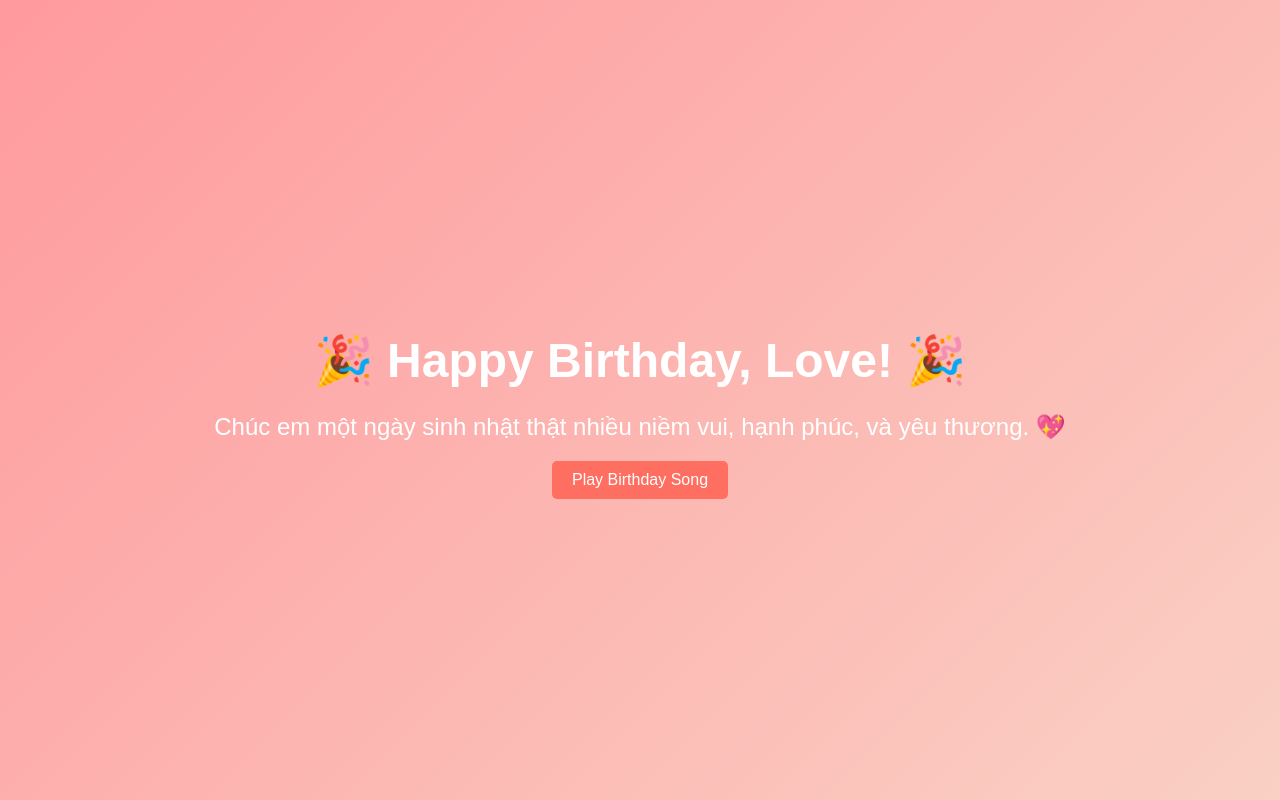
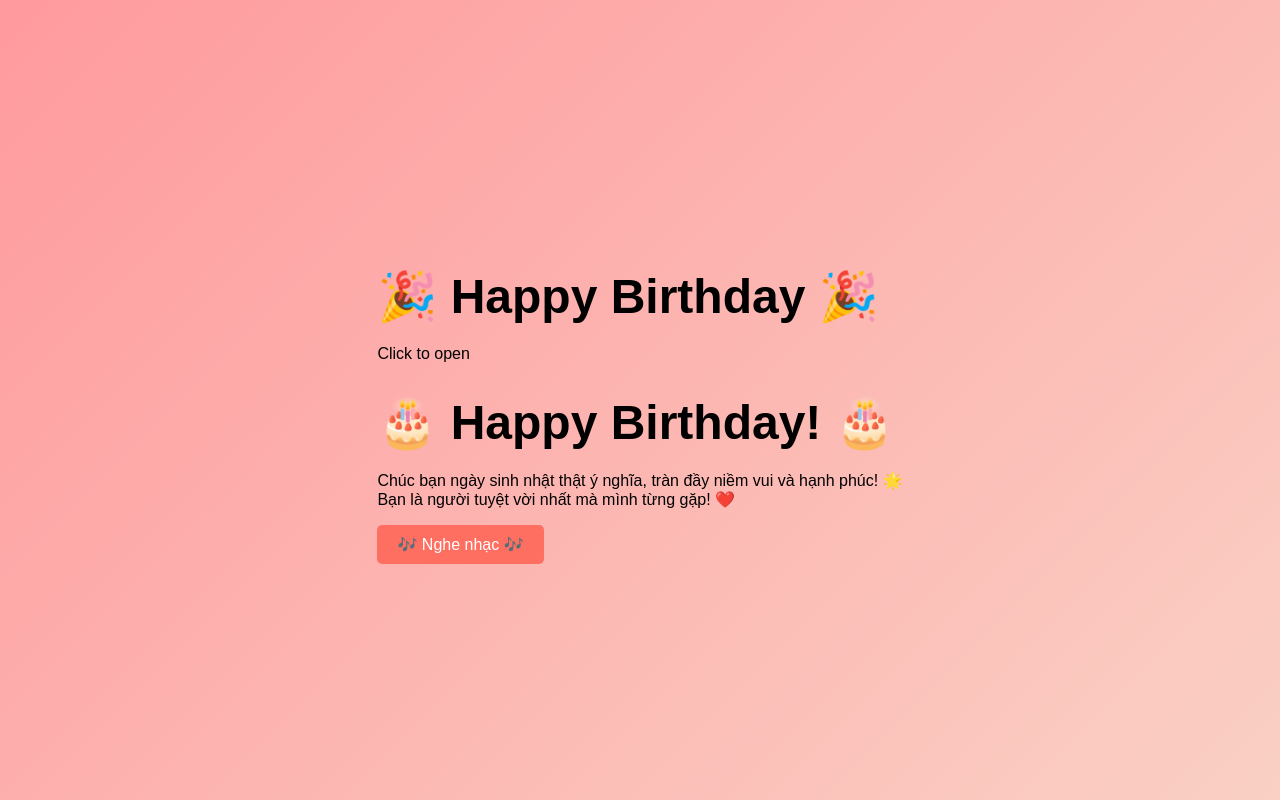
Before and after one commit to Kimthien130897/sinhnhatthuhuyen, a plain HTML site: page index.html in a window 1280 px wide. Drawn offline with Linux system fonts and the light colour scheme.

Commit message:
Update index.html

```diff
--- a/index.html
+++ b/index.html
@@ -3,15 +3,23 @@
 <head>
   <meta charset="UTF-8">
   <meta name="viewport" content="width=device-width, initial-scale=1.0">
-  <title>Happy Birthday!</title>
+  <title>Happy Birthday Card</title>
   <link rel="stylesheet" href="styles.css">
 </head>
 <body>
-  <div class="container">
-    <h1>🎉 Happy Birthday, Love! 🎉</h1>
-    <p class="message">Chúc em một ngày sinh nhật thật nhiều niềm vui, hạnh phúc, và yêu thương. 💖</p>
-    <button id="playSong">Play Birthday Song</button>
-    <canvas id="confetti"></canvas>
+  <div class="card">
+    <div class="cover">
+      <h1>🎉 Happy Birthday 🎉</h1>
+      <p>Click to open</p>
+    </div>
+    <div class="inner">
+      <h1>🎂 Happy Birthday! 🎂</h1>
+      <p>
+        Chúc bạn ngày sinh nhật thật ý nghĩa, tràn đầy niềm vui và hạnh phúc! 🌟<br>
+        Bạn là người tuyệt vời nhất mà mình từng gặp! ❤️
+      </p>
+      <button id="playSong">🎶 Nghe nhạc 🎶</button>
+    </div>
   </div>
   <audio id="birthdaySong" src="happy-birthday-song.mp3"></audio>
   <script src="script.js"></script>
```
